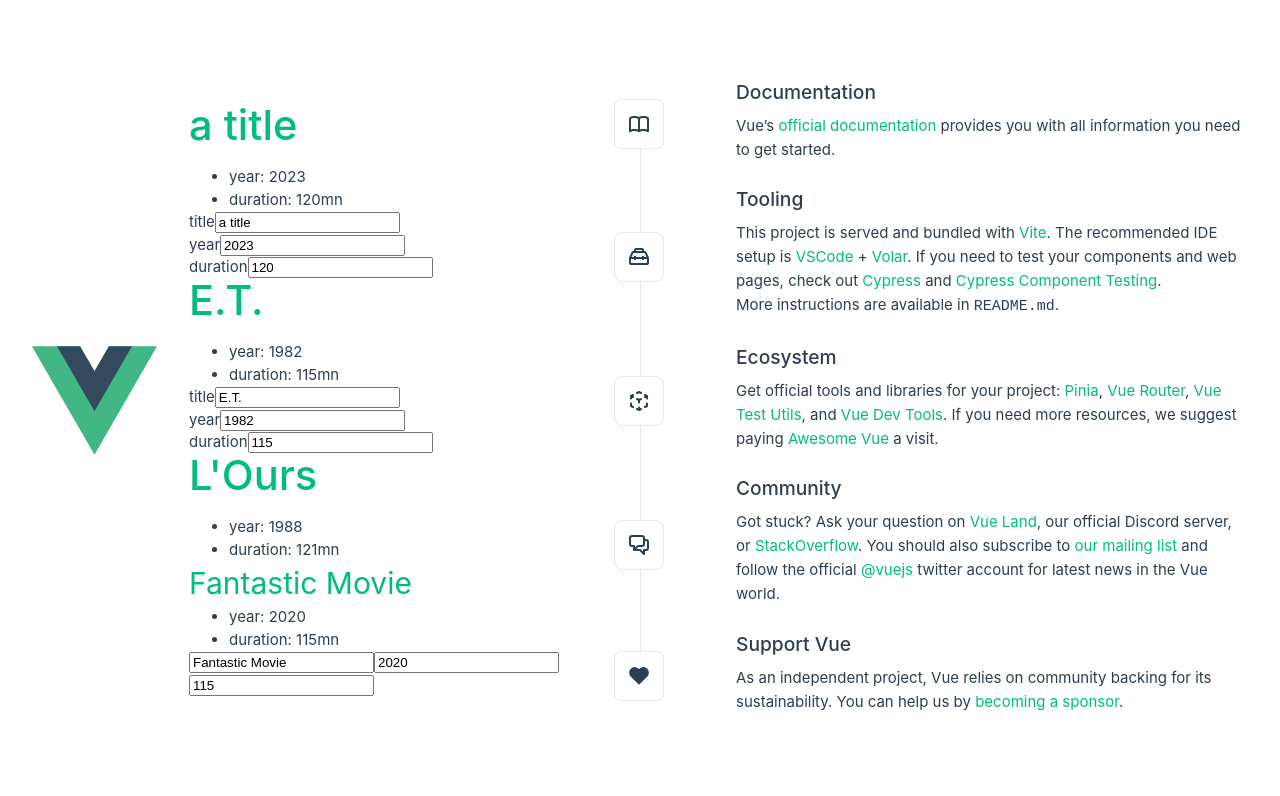
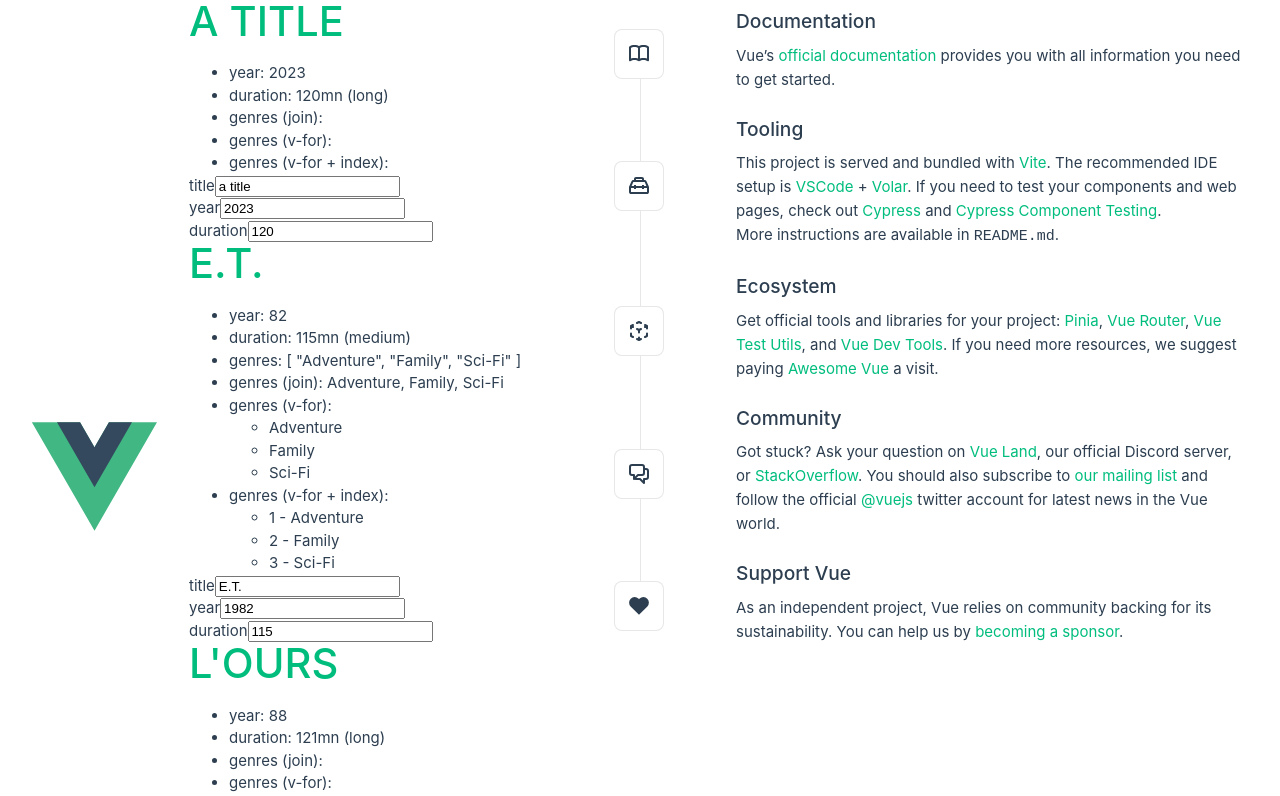
Before and after one commit to matthcol/vuejs202306, a Vue app in the folder movies/: page / in a window 1280 px wide. Shown: the top 796 px of the page. Built offline with nearby package versions, Linux system fonts and the light colour scheme.

Commit message:
v-i, v-for examples

```diff
--- a/movies/src/App.vue
+++ b/movies/src/App.vue
@@ -11,7 +11,8 @@
 const movie = ref({
   title: "E.T.",
   year: 1982,
-  duration: 115
+  duration: 115,
+  genres: ["Adventure", "Family", "Sci-Fi"]
 })
 </script>
 
@@ -20,21 +21,23 @@
     <img alt="Vue logo" class="logo" src="./assets/logo.svg" width="125" height="125" />
 
     <div class="wrapper">
-      <TheMovie :title=title :year=year :duration=duration />
+      <TheMovie :title=title :year=year :duration=duration :genres="[]"/>
       <div>
         <div>title<input v-model="title" /></div>
         <div>year<input type="number" v-model="year" /></div>
         <div>duration<input type="number" v-model="duration" /></div>
       </div>
 
-      <TheMovie :title=movie.title :year=movie.year :duration=movie.duration />
+      <TheMovie :title=movie.title :year=movie.year :duration=movie.duration
+          :genres=movie.genres
+      />
       <div>
         <div>title<input v-model="movie.title" /></div>
         <div>year<input type="number" v-model="movie.year" /></div>
         <div>duration<input type="number" v-model="movie.duration" /></div>
       </div>
 
-      <TheMovie title="L'Ours" :year="1988" :duration="121" />
+      <TheMovie title="L'Ours" :year="1988" :duration="121" :genres="[]"/>
 
       <EditableMovie />
     </div>
--- a/movies/src/components/TheMovie.vue
+++ b/movies/src/components/TheMovie.vue
@@ -1,19 +1,43 @@
+<!-- Doc props: https://vuejs.org/guide/components/props.html#props-declaration -->
+
 <script setup lang="ts">
 const props = defineProps<{
   title: string,
   year: number,
-  duration: number
+  duration: number,
+  genres: string[]
 }>()
 
 console.log(props)
 </script>
 
+<!--
+    Template syntax: https://vuejs.org/guide/essentials/template-syntax.html
+    List (v-for): https://vuejs.org/guide/essentials/list.html#v-for-on-template
+    Conditional (v-if, v-else, v-else-if): https://vuejs.org/guide/essentials/conditional.html
+-->
 <template>
   <div class="greetings">
-    <h1 class="green">{{ title }}</h1>
+    <h1 class="green">{{ title.toUpperCase() }}</h1>
     <ul>
-      <li>year: {{ year }}</li>
-      <li>duration: {{ props.duration }}mn</li>
+      <li>year: {{ year < 2000 ? year % 100: year }}</li>
+      <li>duration: {{ props.duration }}mn
+          (<span v-if="duration < 60">short</span>
+          <span v-else-if="duration < 120">medium</span>
+          <span v-else>long</span>)
+      </li>
+      <li v-if="genres.length > 0">genres: {{ genres }}</li>
+      <li>genres (join): {{ genres.join(", ") }}</li>
+      <li>genres (v-for):
+          <ul>
+              <li v-for="genre in genres"> {{ genre }}</li>
+          </ul>
+      </li>
+      <li>genres (v-for + index):
+          <ul>
+              <li v-for="(genre, index) in genres">{{ index+1 }} - {{ genre }}</li>
+          </ul>
+      </li>
     </ul>
   </div>
 </template>
```
